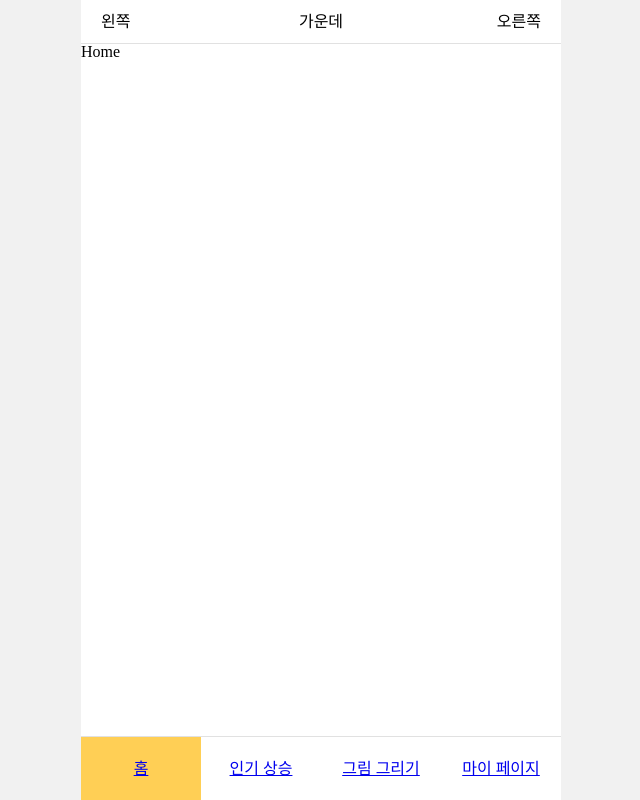
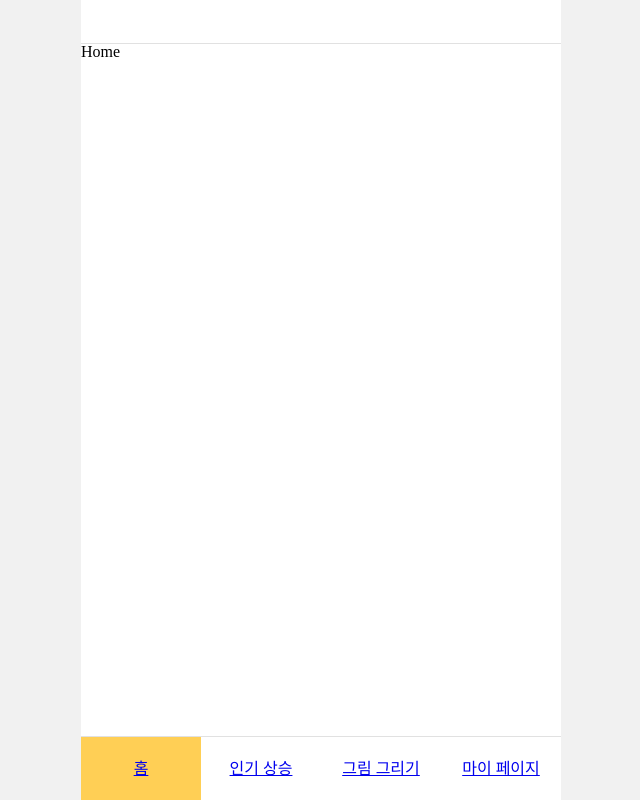
Before and after one commit to kheeyaa/NEMO, a React (Create React App) app in the folder client/: page / in a window 1280 px wide. Shown: the top 800 px of the page, without its empty margins (319-959 px from the left). Built offline with nearby package versions, Linux system fonts and the light colour scheme.

Commit message:
[feature] 헤더 props 변경 #5
- 헤더 각각 위치에 들어갈 컴포넌트들을 전달해주면 됨

```diff
--- a/client/src/components/BasicLayout/Header.tsx
+++ b/client/src/components/BasicLayout/Header.tsx
@@ -1,15 +1,21 @@
-import React from 'react';
+import React, { ReactElement } from 'react';
 import { css } from '@emotion/react';
 import { colors } from 'const/style/colors';
 import { pxToRem } from 'utils/style/pxToRem';
 import { MOBILE_WIDTH } from 'const/style/size';
 
-function Header() {
+interface HeaderProps {
+  LeftContent?: ReactElement;
+  MiddleContent?: ReactElement;
+  RightContent?: ReactElement;
+}
+
+function Header({ LeftContent, MiddleContent, RightContent }: HeaderProps) {
   return (
     <header css={headerStyle}>
-      <div className="left">왼쪽</div>
-      <div className="middle">가운데</div>
-      <div className="right">오른쪽</div>
+      <div className="left">{LeftContent}</div>
+      <div className="middle">{MiddleContent}</div>
+      <div className="right">{RightContent}</div>
     </header>
   );
 }
```
